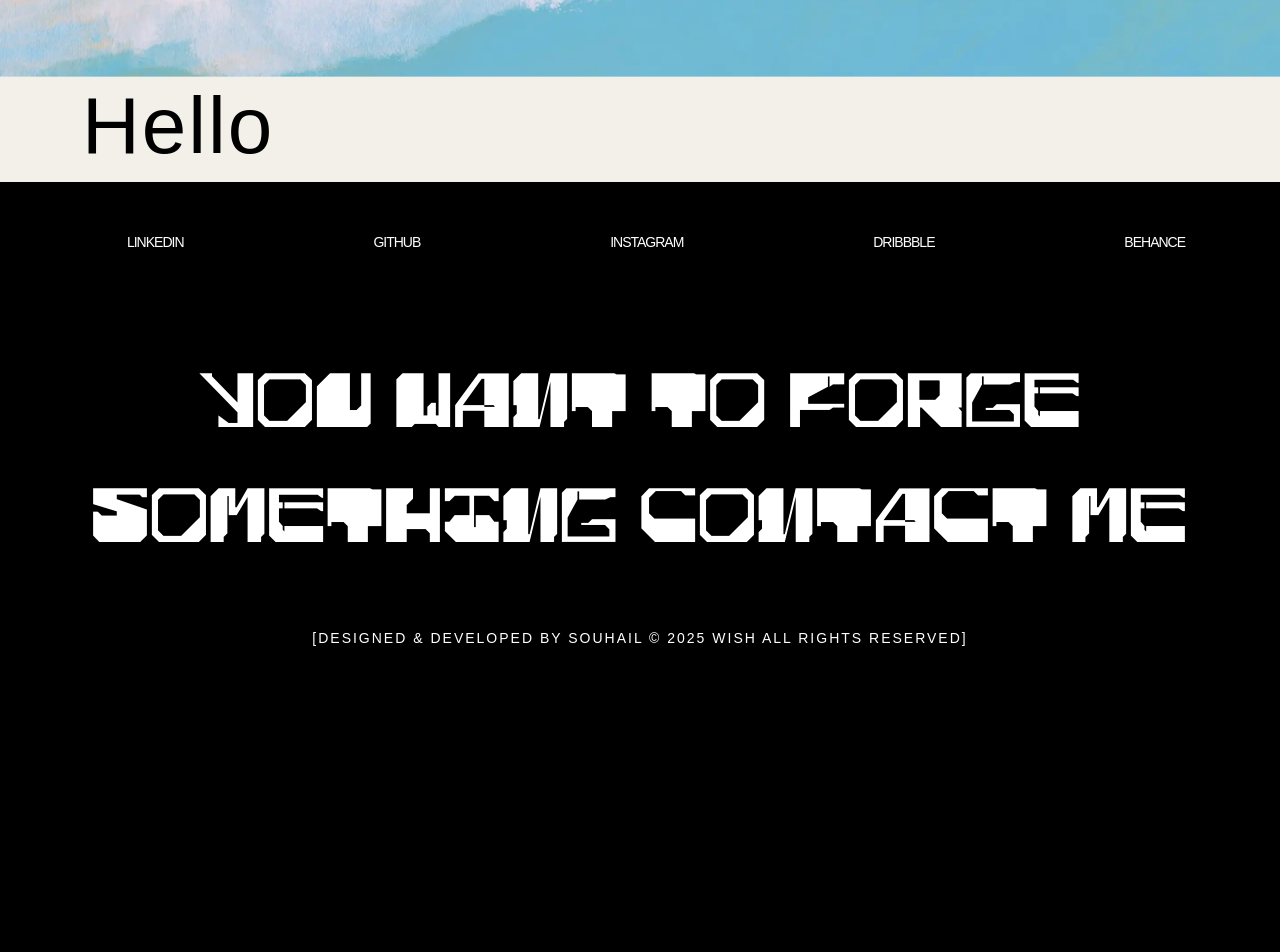
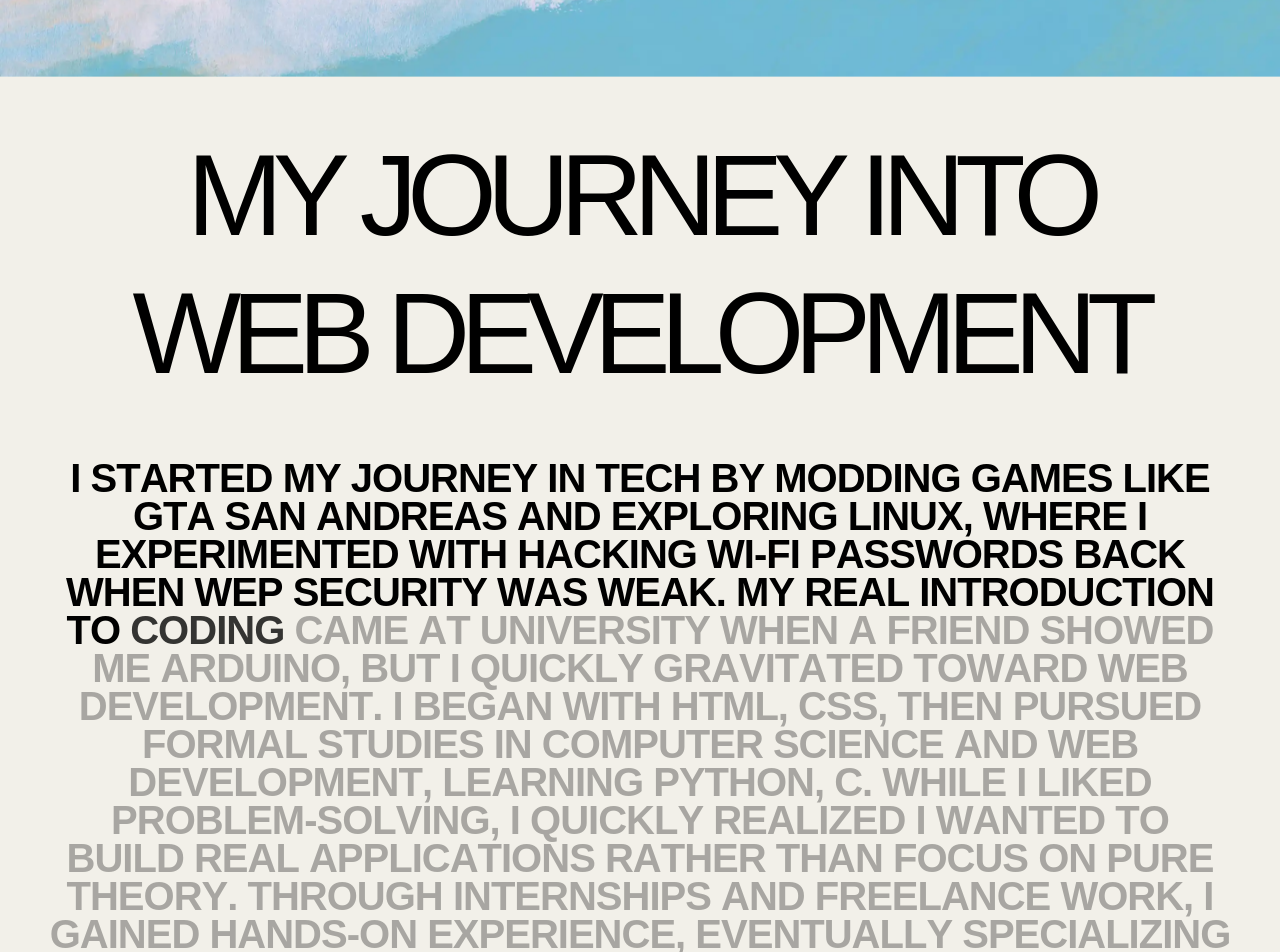
Before and after one commit to doc-souhail/SOUHAIL_Portfolio, a Vue app: page /about in a window 1280 px wide. Shown: the part 1500-2452 px from the top of the page. Built offline with nearby package versions, Linux system fonts and the light colour scheme; a web font is replaced by a local one.

Commit message:
gsap text animation

```diff
--- a/index.html
+++ b/index.html
@@ -2,9 +2,9 @@
 <html lang="">
   <head>
     <meta charset="UTF-8">
-    <link rel="icon" href="/favicon.ico">
+    <link rel="icon" href="./src/assets/imgs/noun-blink-face-6015001.svg">
     <meta name="viewport" content="width=device-width, initial-scale=1.0">
-    <title>Vite App</title>
+    <title>Souhail NAJI | DEV</title>
   </head>
   <body>
     <div id="app"></div>
--- a/package.json
+++ b/package.json
@@ -12,6 +12,7 @@
     "aos": "^2.3.4",
     "bootstrap": "^5.3.3",
     "gsap": "^3.12.7",
+    "split-type": "^0.3.4",
     "three": "^0.173.0",
     "vue": "^3.5.13",
     "vue-router": "^4.5.0"
--- a/src/components/Banner.vue
+++ b/src/components/Banner.vue
@@ -28,7 +28,7 @@ const props = defineProps({
   font-family: 'neutralFace-bold', sans-serif;
   font-size: 11vw;
   color: var(--text-color-1);
-  font-weight: 900;
+  font-weight: 200;
   letter-spacing: -5px;
 }
 
--- a/src/components/NavBar.vue
+++ b/src/components/NavBar.vue
@@ -4,7 +4,7 @@ import { useRoute } from 'vue-router';
 import gsap from "gsap";
 
 const marqueeTextNav =
-    ref("BRAND DESIGN • ILLUSTRATION • WEB DEVELOPMENT • UI DESIGN • CREATIVE • BRAND DESIGN • WEB DEVELOPMENT");
+    ref("BRAND DESIGN • ILLUSTRATION • WEB DEVELOPMENT • UI DESIGN • CREATIVE • BRAND DESIGN • WEB DEVELOPMENT • ");
 
 onMounted(() => {
 
@@ -14,7 +14,7 @@ onMounted(() => {
 
   gsap.to(container, {
     x: "-50%",
-    duration: 30,
+    duration: 60,
     ease: "linear",
     repeat: -1
   });
--- a/src/views/AboutView.vue
+++ b/src/views/AboutView.vue
@@ -2,11 +2,14 @@
 
 import Banner from "@/components/Banner.vue";
 import gsap from "gsap";
+import SplitType from "split-type";
+
 import ScrollTrigger from "gsap/ScrollTrigger";
 import {onMounted, ref} from "vue";
+gsap.registerPlugin(ScrollTrigger);
 
 const marqueeText = ref("🚀 Hire Me • Hire Me • Hire Me 🚀 Hire Me • Hire Me • Hire Me ");
-gsap.registerPlugin(ScrollTrigger);
+
 
 onMounted(() => {
 
@@ -16,21 +19,57 @@ onMounted(() => {
 
   gsap.to(container, {
     x: "-50%",
-    duration: 30,
+    duration: 60,
     ease: "linear",
     repeat: -1
   });
 
   gsap.to(".parallax-img", {
-    y: -100, // L'image bouge légèrement vers le haut
+    y: -100,
     ease: "none",
     scrollTrigger: {
       trigger: ".img-container",
       start: "top bottom",
       end: "bottom top",
-      scrub: 2, // Animation fluide synchronisée avec le scroll
+      scrub: 2,
     },
   });
+
+  const textElement = document.querySelector('.text-about');
+  const typeSplit = new SplitType(textElement, {
+    types: 'lines, words, chars',
+    tagName: 'span',
+  });
+
+
+  gsap.from('.text-about .word', {
+    opacity: 0.3,
+    duration: 0.1,
+    ease: 'power1.out',
+    stagger: 0.1,
+    scrollTrigger: {
+      trigger: '.text-about',
+      start: 'top center',
+    },
+  });
+
+  // Animation du texte dans le portfolio pendant le scroll
+  gsap.utils.toArray('.portfolio-text').forEach((textElement) => {
+    gsap.from(textElement, {
+      opacity: 0,
+      y: 100, // Déplace le texte vers le bas avant qu'il n'apparaisse
+      duration: 1.5,
+      ease: 'power2.out',
+      scrollTrigger: {
+        trigger: textElement,
+        start: 'top bottom', // L'animation démarre lorsque l'élément atteint le bas de la fenêtre
+        end: 'bottom top', // L'animation se termine lorsque l'élément atteint le haut de la fenêtre
+        scrub: 1, // Cela synchronise l'animation avec le scroll
+        once: true, // L'animation ne se répète pas
+      },
+    });
+  });
+
 });
 </script>
 
@@ -44,7 +83,7 @@ onMounted(() => {
 <section class="container">
 <div class="row mt-1">
   <p class="col text-uppercase fs-6">
-    I’m Souhail, a full-stack developer, UI designer, and tech enthusiast navigating the digital universe 🌍.
+    A full-stack developer, UI designer, and tech enthusiast navigating the digital universe 🌍.
     Currently based in Bordeaux, but always exploring new technologies and ideas.
   </p>
   <div class="col"></div>
@@ -58,9 +97,25 @@ onMounted(() => {
   <section class="img-container">
     <img src="../assets/imgs/beach.webp" class="w-100 img-fluid parallax-img" alt="Beach">
   </section>
-  <section class="container">
-    <h1 class="display-1">Hello</h1>
+  <section class="container mt-5">
+    <div class="bg"></div>
+    <h3 class="text-uppercase pb-5 text-center">My Journey into Web Development </h3>
   </section>
+  <div class="px-5">
+    <p class="text-center fw-bold fs-1 text-uppercase text-about animate">
+      I started my journey in tech by modding games like GTA San Andreas and exploring Linux,
+      where I experimented with hacking Wi-Fi passwords back when WEP security was weak.
+      My real introduction to coding came at university when a friend showed me Arduino,
+      but I quickly gravitated toward web development. I began with HTML, CSS,
+      then pursued formal studies in computer science and web development, learning Python, C.
+      While I liked problem-solving, I quickly realized I wanted to build real applications rather than focus on pure theory.
+      Through internships and freelance work,
+      I gained hands-on experience, eventually specializing in Java (Spring Boot),
+      Angular, VueJs, and UI/UX design. Today, I focus on building scalable applications while constantly improving my
+      skills.
+    </p>
+  </div>
+
 </template>
 
 <style scoped>
@@ -99,6 +154,18 @@ onMounted(() => {
   object-fit: cover;
 }
 
+h3{
+  font-size: 9vw;
+  color: var(--text-color-1);
+  font-weight: 200;
+  letter-spacing: -10px;
+}
+
+.text-about{
+    letter-spacing: -1px;
+    line-height: 38px;
+}
+
 
 
 </style>
```
Also changed, not shown: 2 other files (tests, documents, lock files or other folders).
